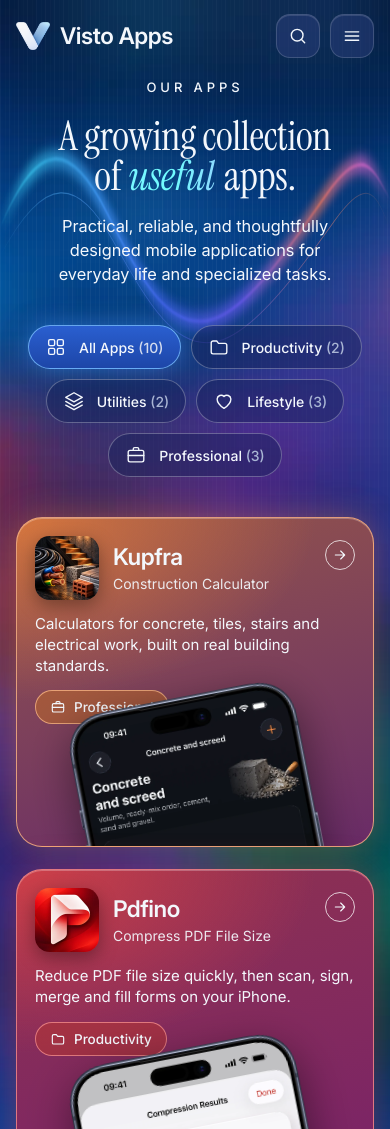
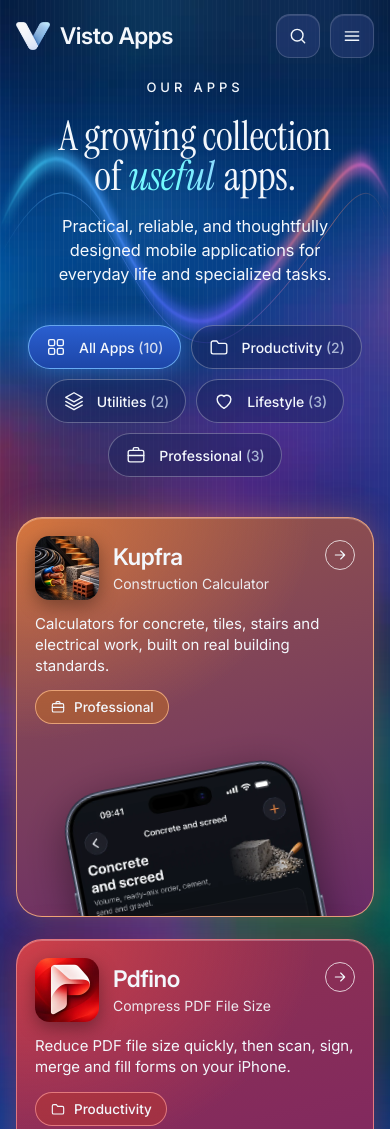
Before and after one commit to iosallapps/visto-apps, a plain HTML site: page apps.html in a window 390 px wide. Shown: the top 1129 px of the page. Drawn offline with Linux system fonts and the light colour scheme.

Commit message:
Fix phone cards and feature rows on small screens - phones covered the category chip
Co-Authored-By: Claude Opus 5.5 <noreply@anthropic.com>

```diff
--- a/css/styles.css
+++ b/css/styles.css
@@ -473,8 +473,8 @@ em, .accent {
   .filters { gap: 10px; }
   .filter { padding: 10px 16px; font-size: 14px; }
   .app-grid { grid-template-columns: 1fr; }
-  .app-card { height: 330px; }
-  .app-card__phone { width: 240px; }
+  .app-card { height: 400px; }
+  .app-card__phone { width: 250px; bottom: -170px; }
   .step { grid-template-columns: 34px 1fr; gap: 6px 14px; }
   .step__text { grid-column: 2; padding-left: 0; }
   .step__text::before { display: none; }
```
